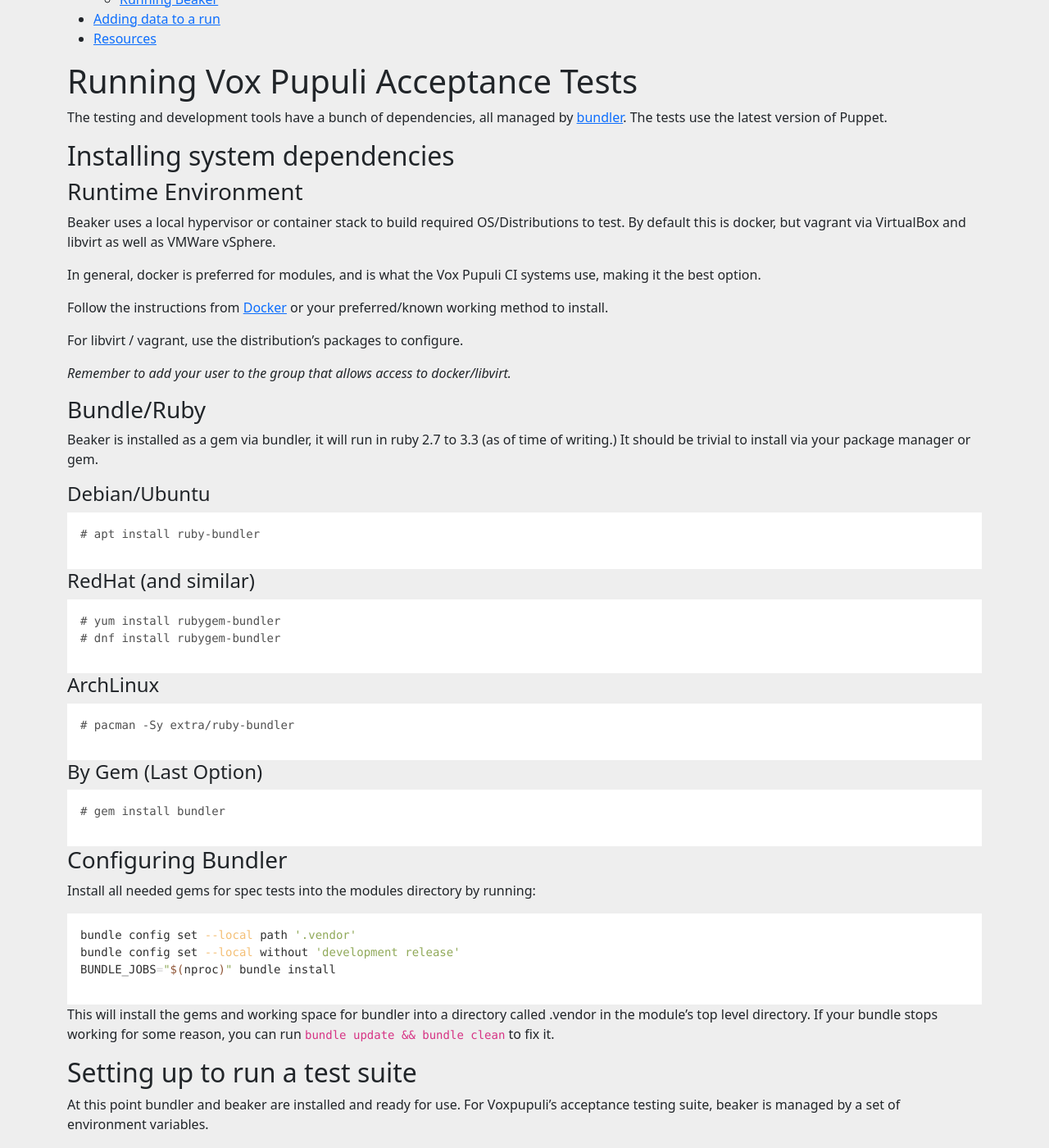
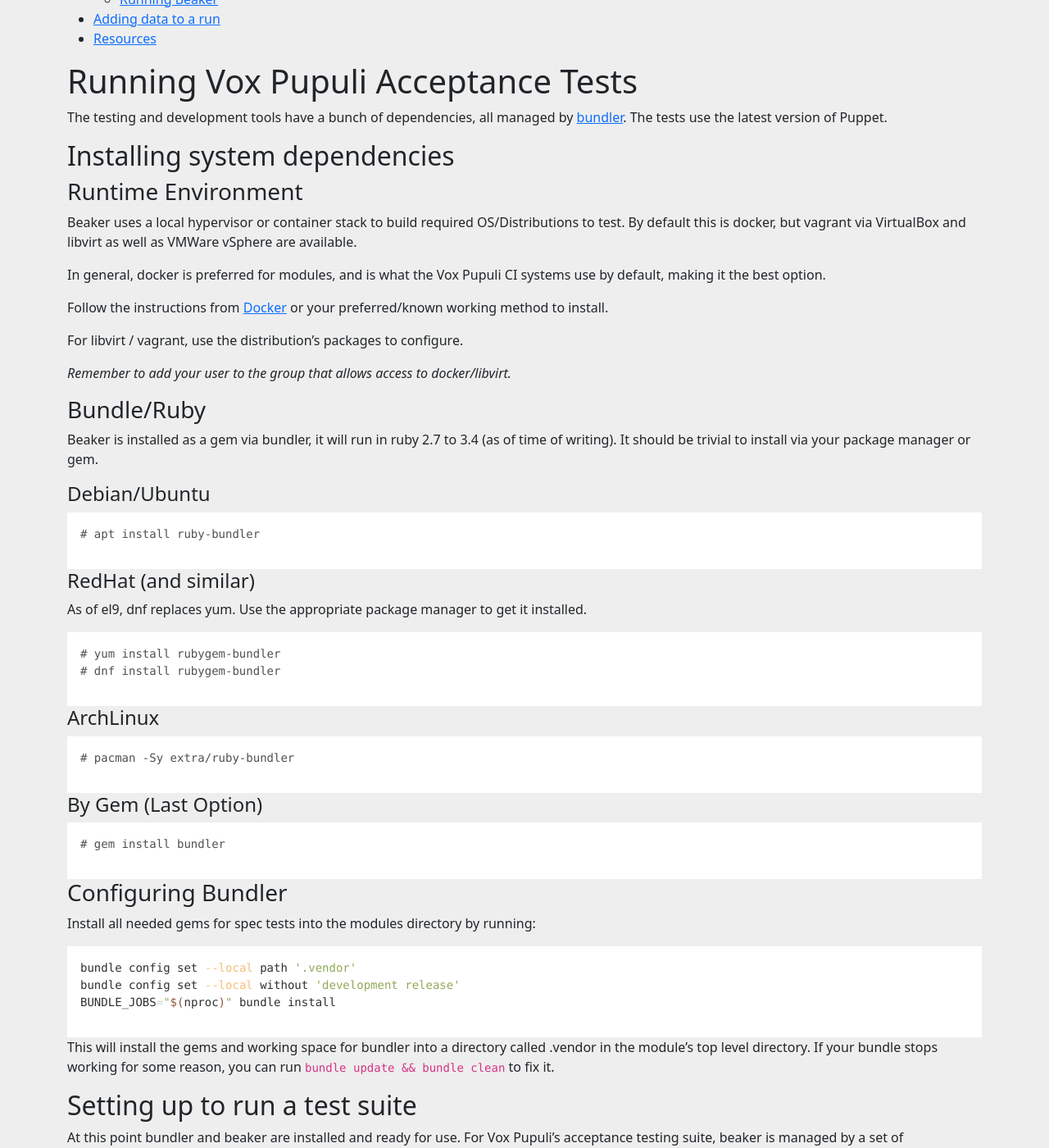
Before and after one commit to voxpupuli/voxpupuli.github.io, a Jekyll site: the page built from _docs/how_to_run_acceptance_tests.md, in a window 1280 px wide and 1400 px high, scrolled down 360 px. Shown: the whole window at 82% size. Built offline with Jekyll 4.4.1, drawn with Linux system fonts in a browser that asks for light colours; nearby versions of some CDN libraries; some of the changed text lies outside the part shown.

Commit message:
Incorporate @kenyon and @bastelfreak's fixes

````diff
--- a/_docs/how_to_run_acceptance_tests.md
+++ b/_docs/how_to_run_acceptance_tests.md
@@ -24,9 +24,9 @@
 ### Runtime Environment
 
 Beaker uses a local hypervisor or container stack to build required OS/Distributions to test.
-By default this is docker, but vagrant via VirtualBox and libvirt as well as VMWare vSphere.
+By default this is docker, but vagrant via VirtualBox and libvirt as well as VMWare vSphere are available.
 
-In general, docker is preferred for modules, and is what the Vox Pupuli CI systems use, making it the best option.
+In general, docker is preferred for modules, and is what the Vox Pupuli CI systems use by default, making it the best option.
 
 Follow the instructions from [Docker](https://docs.docker.com/engine/install/) or your preferred/known working method to install.
 
@@ -36,7 +36,7 @@
 
 ### Bundle/Ruby
 
-Beaker is installed as a gem via bundler, it will run in ruby 2.7 to 3.3 (as of time of writing.)
+Beaker is installed as a gem via bundler, it will run in ruby 2.7 to 3.4 (as of time of writing).
 It should be trivial to install via your package manager or gem.
 
 #### Debian/Ubuntu
@@ -45,6 +45,7 @@
 ```
 
 #### RedHat (and similar)
+As of el9, dnf replaces yum.  Use the appropriate package manager to get it installed.
 ```shell
 # yum install rubygem-bundler
 # dnf install rubygem-bundler
@@ -76,7 +77,8 @@
 
 ## Setting up to run a test suite
 
-At this point bundler and beaker are installed and ready for use.  For Voxpupuli's acceptance testing suite, beaker is managed by a set of environment variables.
+At this point bundler and beaker are installed and ready for use.
+For Vox Pupuli's acceptance testing suite, beaker is managed by a set of environment variables.
 
 
 * `BEAKER_HYPERVISOR` Sets the Hypervisor, `vagrant` or `vagrant_libvirt` for VM based testing
@@ -157,7 +159,8 @@
 
 ## Adding data to a run
 
-So far this process runs a default set of tests, with whatever data is already in the configuration, but some modules need to test different versions of the software as well, usually based on a fact.  To test with a specific fact passed to the tests or add the ability to test various versions of a piece of software in a module you can use variables in the form `BEAKER_FACTER_*`.
+So far this process runs a default set of tests, with whatever data is already in the configuration, but some modules need to test different versions of the software as well, usually based on a fact.
+To test with a specific fact passed to the tests or add the ability to test various versions of a piece of software in a module you can use variables in the form `BEAKER_FACTER_*`.
 
 *For example:* `BEAKER_FACTER_sudoversion` would set the sudoversion fact to whatever the environment variable is set to.
 
@@ -166,4 +169,4 @@
 * [voxpupuli-acceptance](https://github.com/voxpupuli/voxpupuli-acceptance) for acceptance testing
 * [beaker](https://github.com/voxpupuli/beaker) for the beaker software
 * [voxpupuli-release](https://github.com/voxpupuli/voxpupuli-release) for bundling a release
-* [puppet\_metadata](https://github.com/voxpupuli/puppet_metadata) how metadata.json becomes test data
+* [puppet\_metadata](https://github.com/voxpupuli/puppet_metadata) how `metadata.json` becomes test data
````
